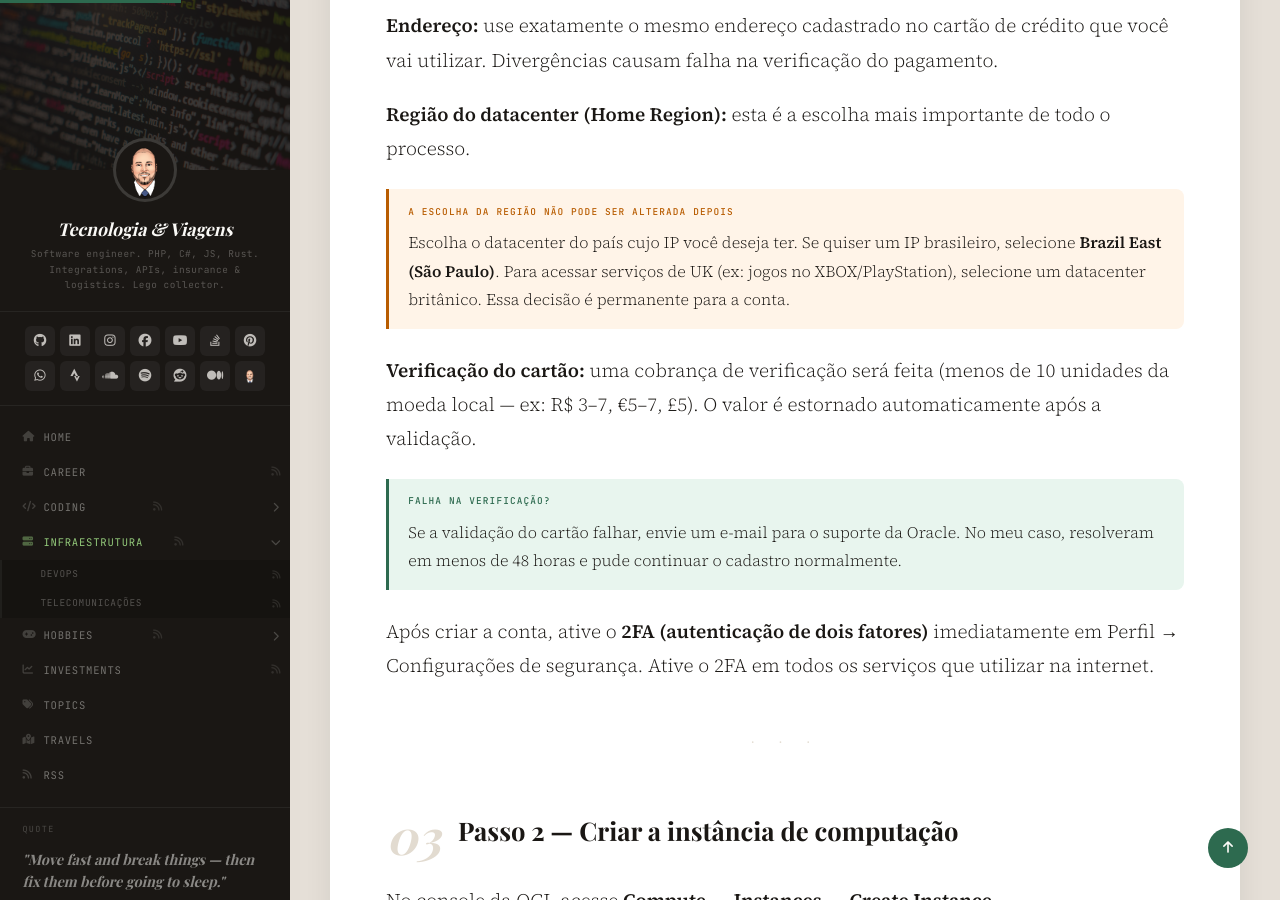
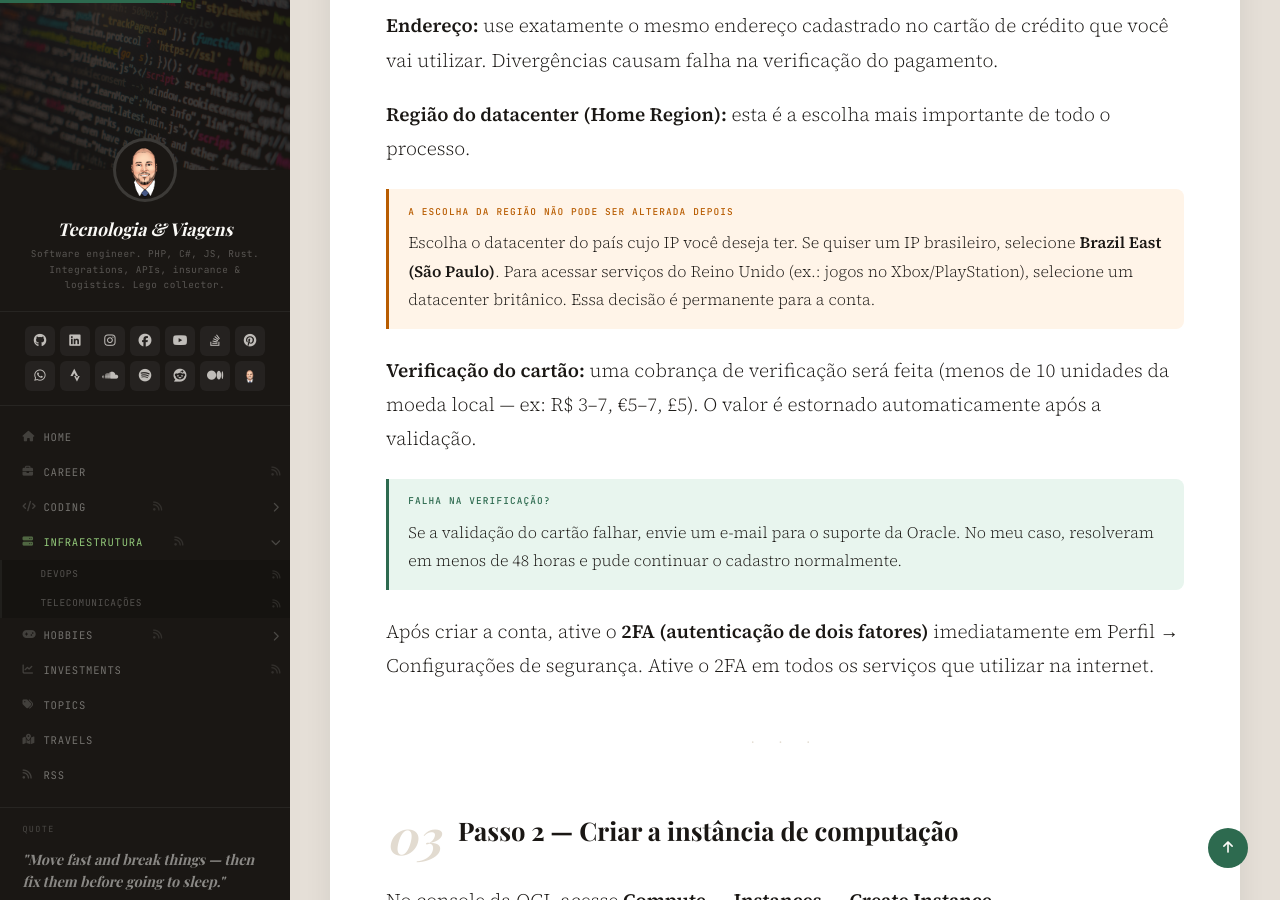
Before and after one commit to guibranco/blog, a Jekyll site: the page built from _posts/2024-03-13-criando-uma-vpn-gratis-com-oci-oracle-cloud-infrastructure.md, in a window 1280 px wide and 900 px high, scrolled down 1867 px. Built offline with Jekyll 4.4.1, drawn with Linux system fonts in a browser that asks for light colours; some web fonts are replaced; comment, search, counter and statistics services are not loaded.

Commit message:
Update _posts/2024-03-13-criando-uma-vpn-gratis-com-oci-oracle-cloud-infrastructure.md
Co-authored-by: sourcery-ai[bot] <58596630+sourcery-ai[bot]@users.noreply.github.com>

```diff
--- a/_posts/2024-03-13-criando-uma-vpn-gratis-com-oci-oracle-cloud-infrastructure.md
+++ b/_posts/2024-03-13-criando-uma-vpn-gratis-com-oci-oracle-cloud-infrastructure.md
@@ -66,7 +66,7 @@ Durante o cadastro, preste atenção nos seguintes pontos:
 
 <div class="callout callout-warn">
   <div class="callout-label">A escolha da região NÃO pode ser alterada depois</div>
-  Escolha o datacenter do país cujo IP você deseja ter. Se quiser um IP brasileiro, selecione <strong>Brazil East (São Paulo)</strong>. Para acessar serviços de UK (ex: jogos no XBOX/PlayStation), selecione um datacenter britânico. Essa decisão é permanente para a conta.
+  Escolha o datacenter do país cujo IP você deseja ter. Se quiser um IP brasileiro, selecione <strong>Brazil East (São Paulo)</strong>. Para acessar serviços do Reino Unido (ex.: jogos no Xbox/PlayStation), selecione um datacenter britânico. Essa decisão é permanente para a conta.
 </div>
 
 **Verificação do cartão:** uma cobrança de verificação será feita (menos de 10 unidades da moeda local — ex: R$ 3–7, €5–7, £5). O valor é estornado automaticamente após a validação.
```
